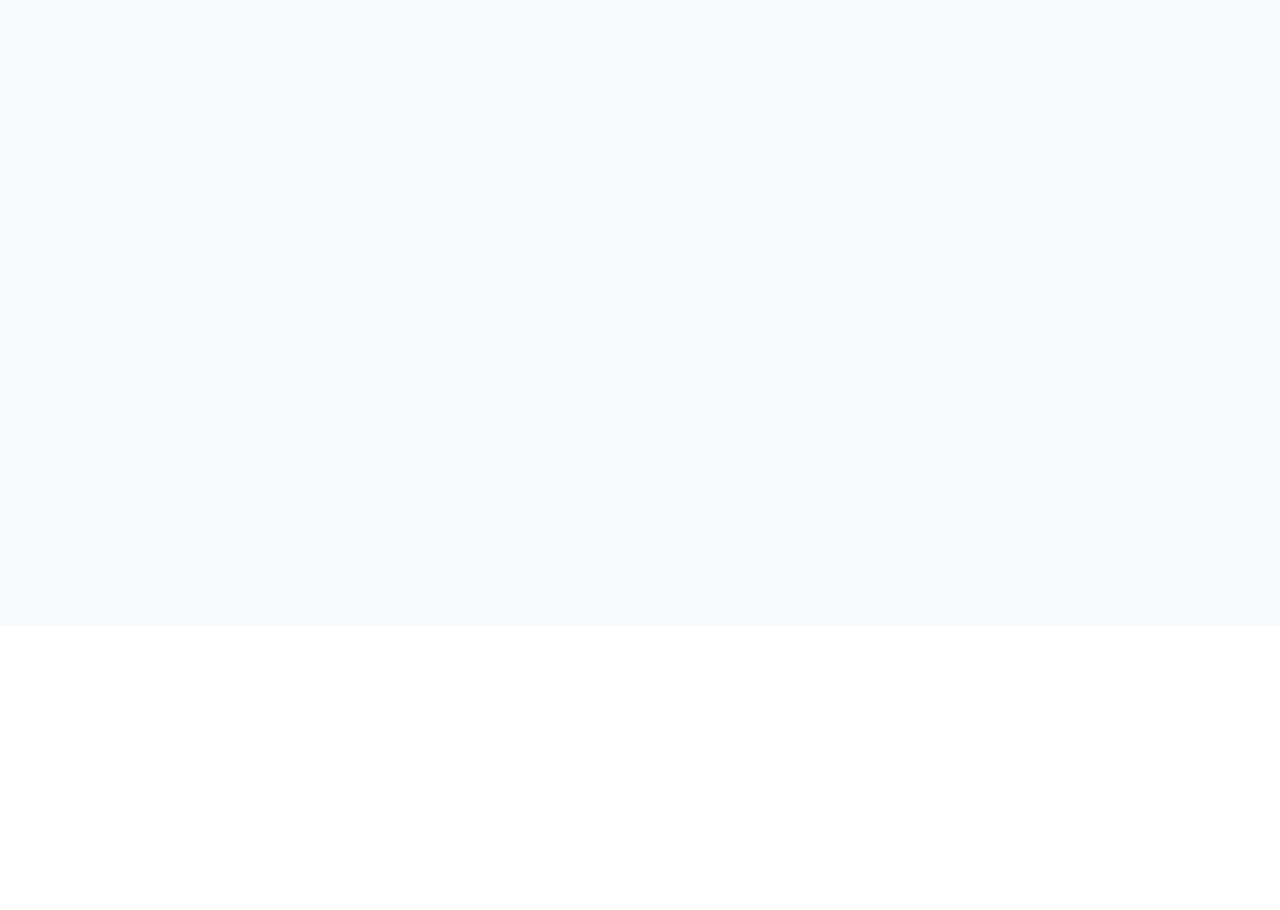
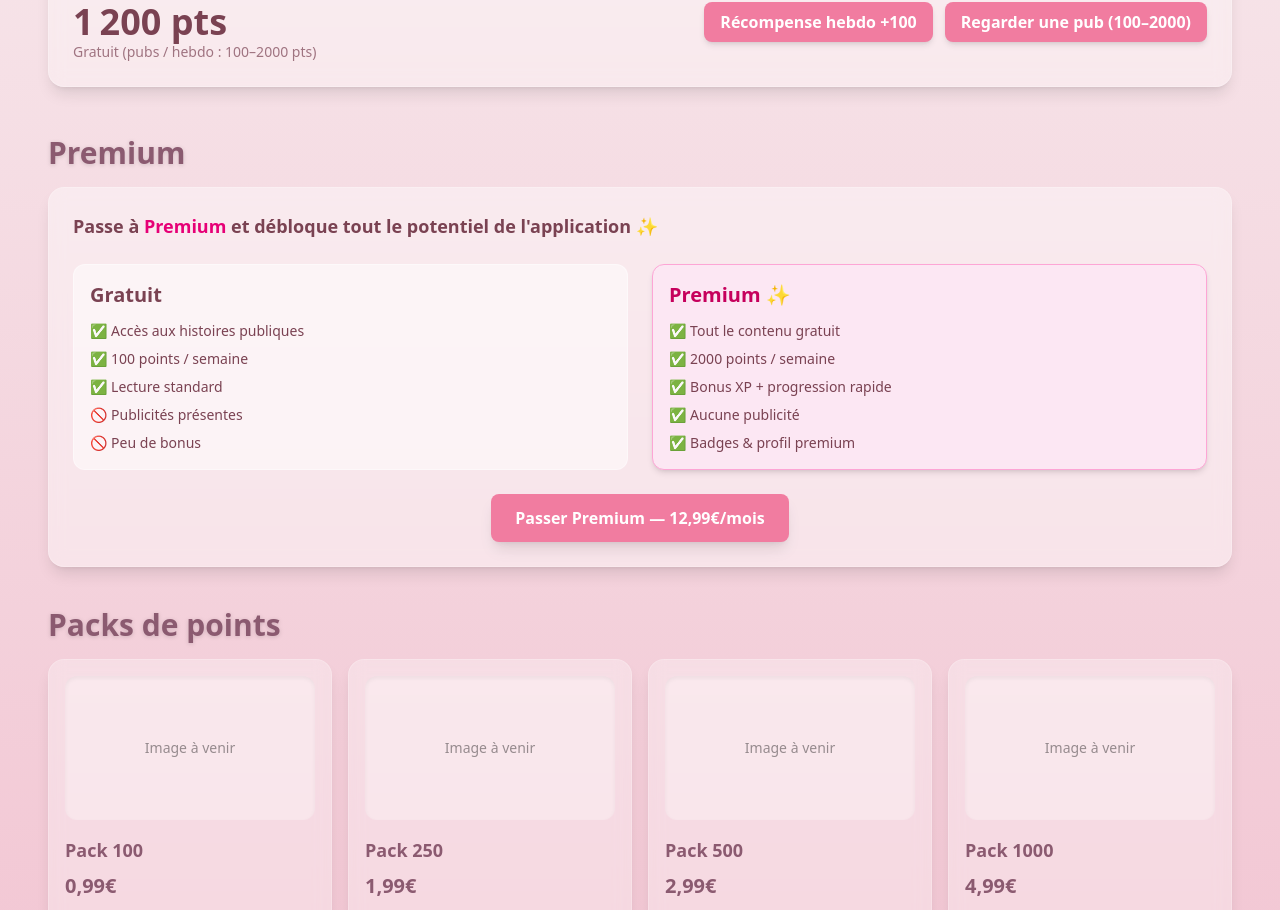
Before and after one commit to bisounours1111/pensage-frontend, a React (Vite) app: page /shop in a window 1280 px wide. Shown: the part 239-1149 px from the top of the page. Before the commit the page ends 864 px from the top, so only its background shows below. Built offline with nearby package versions, Linux system fonts and the light colour scheme.

Commit message:
feat/create components for ShopPage

```diff
--- a/src/App.jsx
+++ b/src/App.jsx
@@ -1,5 +1,6 @@
 import { BrowserRouter as Router, Routes, Route } from 'react-router-dom'
 import MyStoriesPage from './pages/stories/MyStoriesPage'
+import ShopPage from './pages/shop/ShopPage'
 import './App.css'
 import Header from "./components/common/header";
 import Navbar from "./components/common/navbar";
@@ -17,7 +18,7 @@ function App() {
           <Route path="/home" element={<div>Home</div>} />
           <Route path="/stories" element={<MyStoriesPage />} />
           <Route path="/create" element={<div>Éditeur</div>} />
-          <Route path="/shop" element={<div>Boutique</div>} />
+          <Route path="/shop" element={<ShopPage />} />
           <Route path="/profile" element={<div>Profil</div>} />
           <Route path="/community" element={<div>Communauté</div>} />
           <Route path="/publish" element={<div>Publication</div>} />
--- /dev/null
+++ b/src/components/ui/GhostImage.jsx
@@ -0,0 +1,9 @@
+import React from "react";
+
+export default function GhostImage({ label = "Image à venir" }) {
+  return (
+    <div className="h-36 w-full rounded-xl bg-white/30 shadow-inner flex items-center justify-center text-sm text-black/40">
+      {label}
+    </div>
+  );
+}
--- /dev/null
+++ b/src/components/ui/PointsBalanceCard.jsx
@@ -0,0 +1,34 @@
+import React from "react";
+
+export default function PointsBalanceCard({ points, onWeekly, onAd }) {
+  return (
+    <div className="w-full rounded-2xl p-6 bg-white/30 backdrop-blur shadow-lg border border-white/20 flex flex-col md:flex-row md:items-center md:justify-between gap-4">
+      <div>
+        <p className="text-sm text-[#7a4252] opacity-80">Votre solde</p>
+        <p className="text-3xl md:text-4xl font-extrabold text-[#7a4252]">
+          {points.toLocaleString("fr-FR")} pts
+        </p>
+        <p className="text-sm text-[#7a4252] opacity-70">
+          Gratuit (pubs / hebdo : 100–2000 pts)
+        </p>
+      </div>
+
+      <div className="flex gap-3">
+        <button
+          className="px-4 py-2 rounded-lg text-white font-semibold shadow-md transition hover:scale-105"
+          style={{ backgroundColor: "#f17ca0" }}
+          onClick={onWeekly}
+        >
+          Récompense hebdo +100
+        </button>
+        <button
+          className="px-4 py-2 rounded-lg text-white font-semibold shadow-md transition hover:scale-105"
+          style={{ backgroundColor: "#f17ca0" }}
+          onClick={onAd}
+        >
+          Regarder une pub (100–2000)
+        </button>
+      </div>
+    </div>
+  );
+}
--- /dev/null
+++ b/src/components/ui/ProductCard.jsx
@@ -0,0 +1,35 @@
+import React from "react";
+import colors from "../../utils/constants/colors";
+import GhostImage from "./GhostImage";
+
+export default function ProductCard({ title, subtitle, price, onClick }) {
+  return (
+    <div className="rounded-2xl p-4 bg-white/30 border border-white/20 backdrop-blur shadow-lg hover:shadow-xl transition">
+      <GhostImage />
+
+      <h3 className="mt-4 text-lg font-bold" style={{ color: colors.text }}>
+        {title}
+      </h3>
+
+      {subtitle && (
+        <p className="text-sm opacity-75" style={{ color: colors.text }}>
+          {subtitle}
+        </p>
+      )}
+
+      <p className="mt-2 font-bold text-xl" style={{ color: colors.text }}>
+        {price}
+      </p>
+
+      <button
+        onClick={onClick}
+        className="mt-3 text-white px-4 py-2 rounded-lg hover:scale-105 transition shadow-lg"
+        style={{ backgroundColor: colors.primary }}
+        onMouseEnter={(e) => (e.currentTarget.style.backgroundColor = colors.primaryLight)}
+        onMouseLeave={(e) => (e.currentTarget.style.backgroundColor = colors.primary)}
+      >
+        Acheter
+      </button>
+    </div>
+  );
+}
--- /dev/null
+++ b/src/components/ui/SectionTitle.jsx
@@ -0,0 +1,13 @@
+import React from "react";
+import colors from "../../utils/constants/colors";
+
+export default function SectionTitle({ children }) {
+  return (
+    <h2
+      className="text-2xl md:text-3xl font-bold mb-4 drop-shadow-sm"
+      style={{ color: colors.text }}
+    >
+      {children}
+    </h2>
+  );
+}
--- /dev/null
+++ b/src/hooks/usePoints.js
@@ -0,0 +1,15 @@
+import { useState, useCallback } from "react";
+
+export default function usePoints(initial = 1200) {
+  const [points, setPoints] = useState(initial);
+
+  const addPoints = useCallback((n) => setPoints((p) => p + n), []);
+  const rewardWeekly = useCallback(() => setPoints((p) => p + 100), []);
+  const rewardAd = useCallback(() => {
+    const bonus = Math.floor(Math.random() * 1901) + 100; // 100–2000
+    setPoints((p) => p + bonus);
+    return bonus;
+  }, []);
+
+  return { points, addPoints, rewardWeekly, rewardAd, setPoints };
+}
--- /dev/null
+++ b/src/pages/shop/ShopPage.jsx
@@ -0,0 +1,90 @@
+import React, { useState } from "react";
+import SectionTitle from "../../components/ui/SectionTitle";
+import ProductCard from "../../components/ui/ProductCard";
+import PointsBalanceCard from "../../components/ui/PointsBalanceCard";
+
+export default function ShopPage() {
+  const [points, setPoints] = useState(1200);
+
+  const handleBuyPoints = (amount) => setPoints((p) => p + amount);
+  const handleWeekly = () => setPoints((p) => p + 100);
+  const handleAd = () =>
+    setPoints((p) => p + (Math.floor(Math.random() * 1901) + 100)); // +100–2000
+
+  return (
+    <div
+      className="min-h-screen pb-24"
+      style={{
+        background: "linear-gradient(to bottom, #f7e7eb, #f4d5de, #f2c3d1)",
+      }}
+    >
+      {/* HEADER */}
+      <header className="p-6 md:p-12">
+        <div className="flex flex-col md:flex-row md:items-center md:justify-between mb-6">
+          <h1 className="text-4xl md:text-6xl font-bold text-[#7a4252]">
+            Boutique
+          </h1>
+        </div>
+
+        {/* 1) ✅ Solde de points */}
+        <PointsBalanceCard points={points} onWeekly={handleWeekly} onAd={handleAd} />
+      </header>
+
+      {/* 2) ✅ Pack Premium */}
+      <section className="px-6 md:px-12 mb-10">
+        <SectionTitle>Premium</SectionTitle>
+
+        <div className="rounded-2xl p-6 bg-white/40 backdrop-blur border border-white/20 shadow-lg">
+          <p className="text-lg font-semibold text-[#7a4252] mb-6">
+            Passe à <span className="text-pink-600">Premium</span> et débloque tout le potentiel de l'application ✨
+          </p>
+
+          <div className="grid grid-cols-2 gap-6 text-[#7a4252]">
+            <div className="bg-white/50 rounded-xl p-4 border border-white/40">
+              <h3 className="text-xl font-bold mb-3">Gratuit</h3>
+              <ul className="text-sm space-y-2">
+                <li>✅ Accès aux histoires publiques</li>
+                <li>✅ 100 points / semaine</li>
+                <li>✅ Lecture standard</li>
+                <li>🚫 Publicités présentes</li>
+                <li>🚫 Peu de bonus</li>
+              </ul>
+            </div>
+
+            <div className="bg-pink-100 rounded-xl p-4 border border-pink-300 shadow-md">
+              <h3 className="text-xl font-bold text-pink-700 mb-3">Premium ✨</h3>
+              <ul className="text-sm space-y-2 font-medium">
+                <li>✅ Tout le contenu gratuit</li>
+                <li>✅ 2000 points / semaine</li>
+                <li>✅ Bonus XP + progression rapide</li>
+                <li>✅ Aucune publicité</li>
+                <li>✅ Badges & profil premium</li>
+              </ul>
+            </div>
+          </div>
+
+          <div className="mt-6 flex justify-center">
+            <button
+              className="text-white px-6 py-3 rounded-lg font-semibold transition shadow-lg hover:scale-105"
+              style={{ backgroundColor: "#f17ca0" }}
+              onClick={() => alert("Premium à connecter bientôt")}
+            >
+              Passer Premium — 12,99€/mois
+            </button>
+          </div>
+        </div>
+      </section>
+
+      {/* 3) ✅ Packs de points */}
+      <section className="px-6 md:px-12 mb-10">
+        <SectionTitle>Packs de points</SectionTitle>
+        <div className="grid grid-cols-2 md:grid-cols-4 gap-4">
+          <ProductCard title="Pack 100"  price="0,99€" onClick={() => handleBuyPoints(100)} />
+          <ProductCard title="Pack 250"  price="1,99€" onClick={() => handleBuyPoints(250)} />
+          <ProductCard title="Pack 500"  price="2,99€" onClick={() => handleBuyPoints(500)} />
+          <ProductCard title="Pack 1000" price="4,99€" onClick={() => handleBuyPoints(1000)} />
+        </div>
+      </section>
+    </div>
+  );
+}
```
Also changed, not shown: 1 other file (tests, documents, lock files or other folders).
